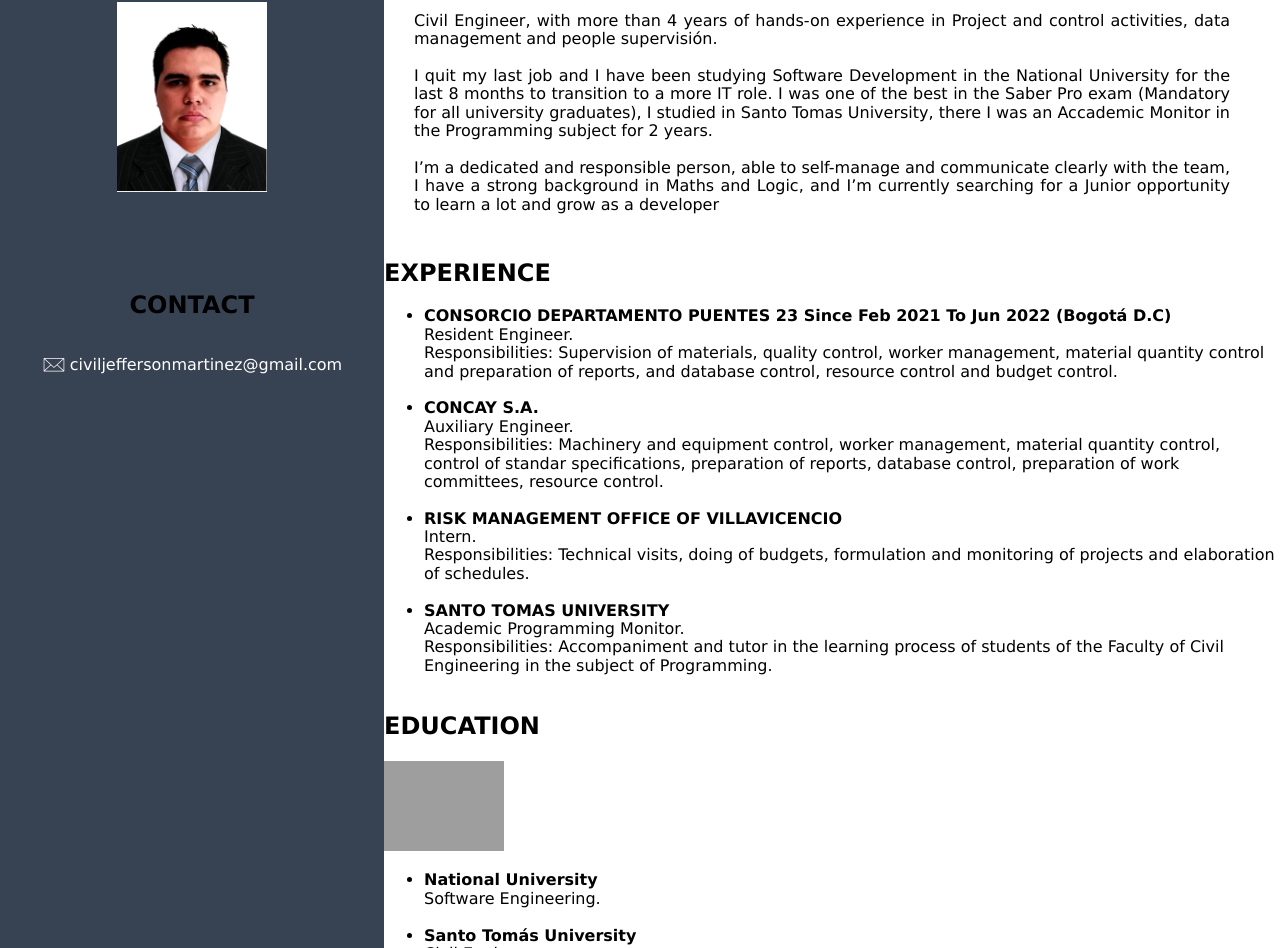
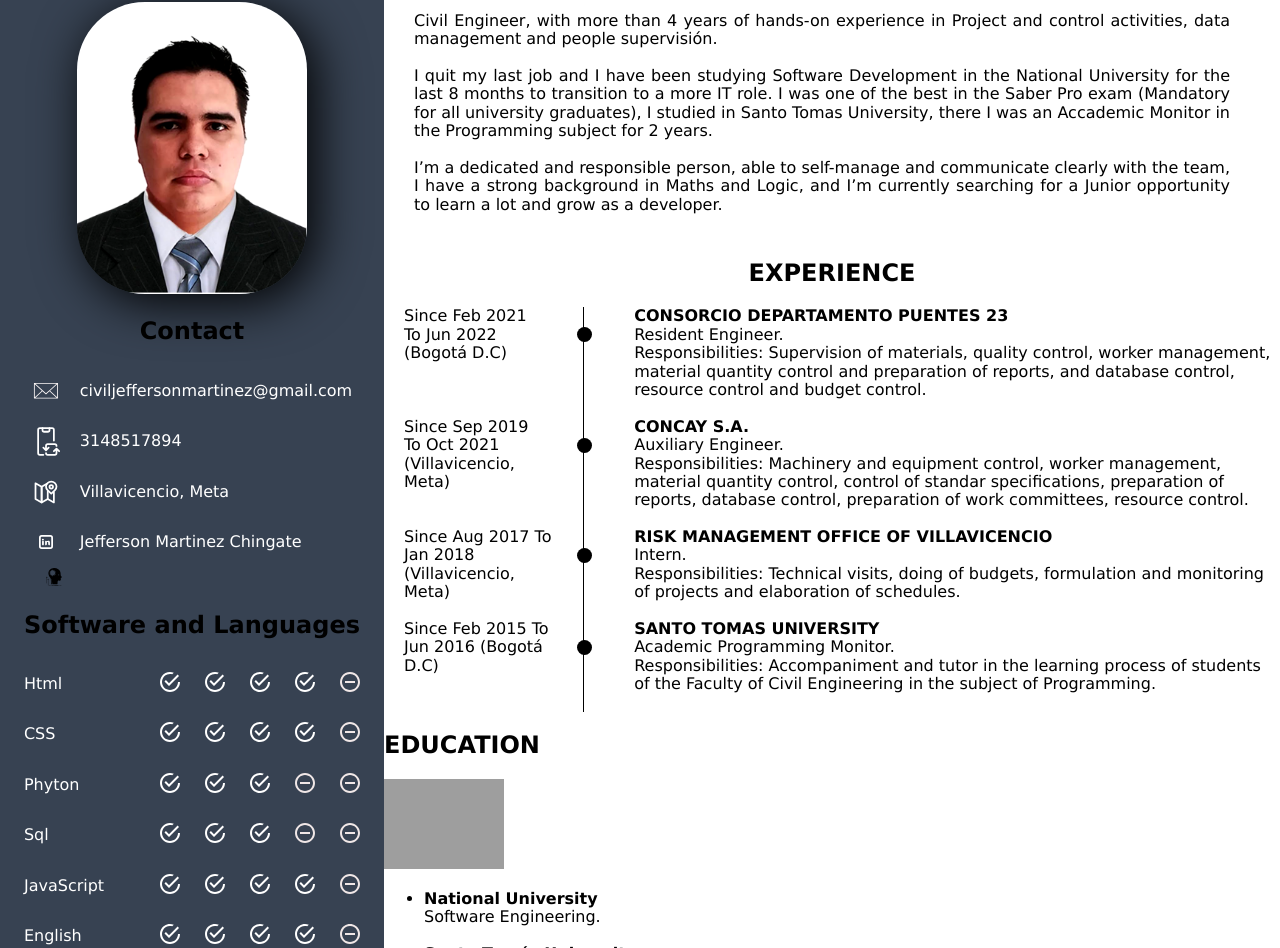
Before and after one commit to marjeffers/HV-Jefferson-Martinez, a plain HTML site: page index.html in a window 1280 px wide. Shown: the part 88-1036 px from the top of the page. Drawn offline with Linux system fonts and the light colour scheme; grey boxes are pictures that could not be loaded.

Commit message:
Experience wrapper

```diff
--- a/index.css
+++ b/index.css
@@ -8,6 +8,8 @@ body {
 }
 
 .right-content {
+    display: flex;
+    flex-direction: column;
     background-color: white;
     width: 70%;
 
@@ -20,20 +22,52 @@ body {
     padding-top: 90px;
     background-color: rgb(55, 66, 82);
     width: 30%;
-
 }
 
-.contact-element img {
-    width: 24px;
-    margin-right: 4px;
+.foto-perfil img {
+    border-radius: 68px;
+    box-shadow: 8px 8px 50px 0px #000;
+    width: 230px;
 }
 
-.contact-element {
+.skillpicture img {
+    width: 20px;
+    margin-left: 20px;
+}
+
+.skillpicture h2 {
+    display: flex;
+    flex-direction: row;
+}
+
+.contact img {
+    width: 28px;
+    margin-right: 20px;
+}
+
+.skill-wrapper {
+    display: flex;
+    flex-direction: row;
+    align-items: center;
+    justify-content: space-between;
+    color: #ffffff;
+}
+
+.email-element,
+.phone-element,
+.ubication,
+.link {
     display: flex;
     flex-direction: row;
     color: #ffffff;
+}
 
+
+.skills img {
+    width: 20px;
+    margin-left: 20px;
 }
+
 
 .perfil {
     box-sizing: border-box;
@@ -46,18 +80,40 @@ h1.titulo {
     padding-top: 10px;
 }
 
-.left-content h2 {
-    margin-top: 100px;
+.experiences {
+    display: flex;
+    flex-direction: column;
 }
 
-.experiencias {
-    box-sizing: border-box;
+.experiences h2 {
+    align-self: center;
 }
 
-li.experiencia {
-    box-sizing: border-box;
+.experience-wrapper {
+    display: flex;
+    flex-direction: row;
+    align-self: center;
 }
 
-.educacion {
-    box-sizing: border-box;
+.fecha {
+    width: 20%;
+    padding: 0px 5px 0px 20px;
+
 }
+
+.description {
+    border-left: 1px solid #000;
+    flex: 1;
+    padding-left: 50px;
+    margin-left: 20px;
+}
+
+.point {
+    background-color: #000;
+    position: absolute;
+    margin-left: -57.5px;
+    margin-top: 20px;
+    width: 15px;
+    height: 15px;
+    border-radius: 15px;
+}
--- a/index.html
+++ b/index.html
@@ -10,11 +10,94 @@
 
 <body>
 	<div class="left-content">
-		<img src="Imagenes/JMCH.png" width="150">
-		<h2> <b>CONTACT </b></h2>
-		<div class="contact-element">
-			<img src="Imagenes/email.svg">
-			<p>civiljeffersonmartinez@gmail.com</p>
+		<span class="foto-perfil">
+			<img src="assets/JMCH.png" width="150">
+		</span>
+		<h2> <b>Contact </b></h2>
+		<div class="contact">
+			<div class="email-element">
+				<img src="assets/email.svg">
+				<p>civiljeffersonmartinez@gmail.com</p>
+			</div>
+			<div class="phone-element">
+				<img src="assets/phone.svg">
+				<p>3148517894</p>
+			</div>
+			<div class="ubication">
+				<img src="assets/maps.svg">
+				<p>Villavicencio, Meta</p>
+			</div>
+			<div class="link">
+				<img src="assets/linken.svg">
+				<p>Jefferson Martinez Chingate</p>
+			</div>
+
+		</div>
+		<div class="skills">
+			<div class="skillpicture">
+				<img src="assets/skills.svg">
+				<h2>Software and Languages</h2>
+			</div>
+			<div class="skill-wrapper">
+				<p>Html</p>
+				<div>
+					<img src="assets/check.svg">
+					<img src="assets/check.svg">
+					<img src="assets/check.svg">
+					<img src="assets/check.svg">
+					<img src="assets/weakness.svg">
+				</div>
+			</div>
+			<div class="skill-wrapper">
+				<p>CSS </p>
+				<div>
+					<img src="assets/check.svg">
+					<img src="assets/check.svg">
+					<img src="assets/check.svg">
+					<img src="assets/check.svg">
+					<img src="assets/weakness.svg">
+				</div>
+			</div>
+			<div class="skill-wrapper">
+				<p>Phyton</p>
+				<div>
+					<img src="assets/check.svg">
+					<img src="assets/check.svg">
+					<img src="assets/check.svg">
+					<img src="assets/weakness.svg">
+					<img src="assets/weakness.svg">
+				</div>
+			</div>
+			<div class="skill-wrapper">
+				<p>Sql</p>
+				<div>
+					<img src="assets/check.svg">
+					<img src="assets/check.svg">
+					<img src="assets/check.svg">
+					<img src="assets/weakness.svg">
+					<img src="assets/weakness.svg">
+				</div>
+			</div>
+			<div class="skill-wrapper">
+				<p>JavaScript</p>
+				<div>
+					<img src="assets/check.svg">
+					<img src="assets/check.svg">
+					<img src="assets/check.svg">
+					<img src="assets/check.svg">
+					<img src="assets/weakness.svg">
+				</div>
+			</div>
+			<div class="skill-wrapper">
+				<p>English</p>
+				<div>
+					<img src="assets/check.svg">
+					<img src="assets/check.svg">
+					<img src="assets/check.svg">
+					<img src="assets/check.svg">
+					<img src="assets/weakness.svg">
+				</div>
+			</div>
 		</div>
 	</div>
 
@@ -25,63 +108,91 @@
 				activities, data
 				management
 				and people supervisión.<br> <br>
-				I quit my last job and I have been studying Software Development in the National University for the last
+				I quit my last job and I have been studying Software Development in the National University
+				for the
+				last
 				8
 				months
-				to transition to a more IT role. I was one of the best in the Saber Pro exam (Mandatory for all
+				to transition to a more IT role. I was one of the best in the Saber Pro exam (Mandatory for
+				all
 				university
-				graduates), I studied in Santo Tomas University, there I was an Accademic Monitor in the Programming
+				graduates), I studied in Santo Tomas University, there I was an Accademic Monitor in the
+				Programming
 				subject
 				for
 				2 years.<br> <br>
-				I’m a dedicated and responsible person, able to self-manage and communicate clearly with the team, I
-				have a
-				strong background in Maths and Logic, and I’m currently searching for a Junior opportunity to learn a
-				lot
-				and
-				grow as a developer</P>
+				I’m a dedicated and responsible person, able to self-manage and communicate clearly with the
+				team, I
+				have a strong background in Maths and Logic, and I’m currently searching for a Junior
+				opportunity to
+				learn
+				a lot and grow as a developer.</P>
 		</div>
 
 
-		<div class="experiencias">
+		<div class="experiences">
 			<h2> EXPERIENCE </h2>
-			<ul>
-				<li> <b> CONSORCIO DEPARTAMENTO PUENTES 23 <span class="fecha">Since Feb 2021 To Jun
-							2022 (Bogotá D.C)
-						</span></b> <br>
+			<div class="experience-wrapper">
+				<div class="fecha">Since Feb 2021 <br> To Jun 2022 <br> (Bogotá D.C)
+				</div>
+
+				<div class="description">
+					<div class="point">
+					</div>
+					<b> CONSORCIO DEPARTAMENTO PUENTES 23 </b> <br>
 					Resident Engineer. <br>Responsibilities: Supervision of
 					materials, quality control, worker management, material quantity
 					control and preparation of reports, and database control, resource control and budget
 					control.<br><br>
-				</li>
-				<li> <b>CONCAY S.A. </b> <br> Auxiliary Engineer. <br> Responsibilities: Machinery and equipment
+				</div>
+			</div>
+			<div class="experience-wrapper">
+				<div class="fecha">Since Sep 2019 <br> To Oct 2021 (Villavicencio, Meta)
+				</div>
+				<div class="description">
+					<div class="point">
+					</div>
+					<b>CONCAY S.A. </b> <br> Auxiliary Engineer. <br> Responsibilities: Machinery and
+					equipment
 					control,
 					worker
-					management, material quantity control, control of standar specifications, preparation of reports,
+					management, material quantity control, control of standar specifications, preparation of
+					reports,
 					database
 					control, preparation of work committees, resource control.<br><br>
-				</li>
+				</div>
+			</div>
 
-				<li> <b>RISK MANAGEMENT OFFICE OF VILLAVICENCIO </b> <br> Intern. <br> Responsibilities: Technical
-					visits,
-					doing
-					of budgets, formulation and monitoring of projects and elaboration of schedules. <br><br>
-				</li>
+			<div class="experience-wrapper">
+				<div class="fecha">Since Aug 2017 To Jan 2018 (Villavicencio, Meta)
+				</div>
+				<div class="description">
+					<div class="point">
+					</div>
+					<b>RISK MANAGEMENT OFFICE OF VILLAVICENCIO </b> <br> Intern. <br> Responsibilities:
+					Technical visits, doing of budgets, formulation and monitoring of projects and elaboration of
+					schedules.
+					<br><br>
+				</div>
+			</div>
+			<div class="experience-wrapper">
+				<div class="fecha">Since Feb 2015 To Jun 2016 (Bogotá D.C)
+				</div>
+				<div class="description">
+					<div class="point">
+					</div>
+					<b>SANTO TOMAS UNIVERSITY </b> <br> Academic Programming Monitor.<br> Responsibilities:
+					Accompaniment and tutor in the learning process of students of the Faculty of Civil Engineering
+					in the subject of Programming.
+					<br><br>
+				</div>
 
-				<li> <b>SANTO TOMAS UNIVERSITY </b> <br> Academic Programming Monitor.<br> Responsibilities:
-					Accompaniment
-					and
-					tutor in the learning process of students of the Faculty of Civil Engineering in the subject of
-					Programming.
-					<br><br>
-				</li>
-			</ul>
+			</div>
 		</div>
 
 		<div class="educacion">
 			<h2> EDUCATION </h2>
 			<img src="https://s1.significados.com/foto/online-3412473-640_bg.jpg" width="120">
-
 			<ul>
 				<li> <b> National University </b> <br> Software Engineering. <br> <br>
 				<li> <b> Santo Tomás University </b> <br> Civil Engineer.<br> <br>
```
Also changed, not shown: assets/JMCH.png (renamed from Imagenes/JMCH.png), assets/check 1.svg (added), assets/check.svg (added), assets/email.svg (renamed from Imagenes/email.svg), assets/linken.svg (added), assets/maps.svg (added), assets/phone.svg (added), assets/skills.svg (added), assets/weakness.svg (added).
